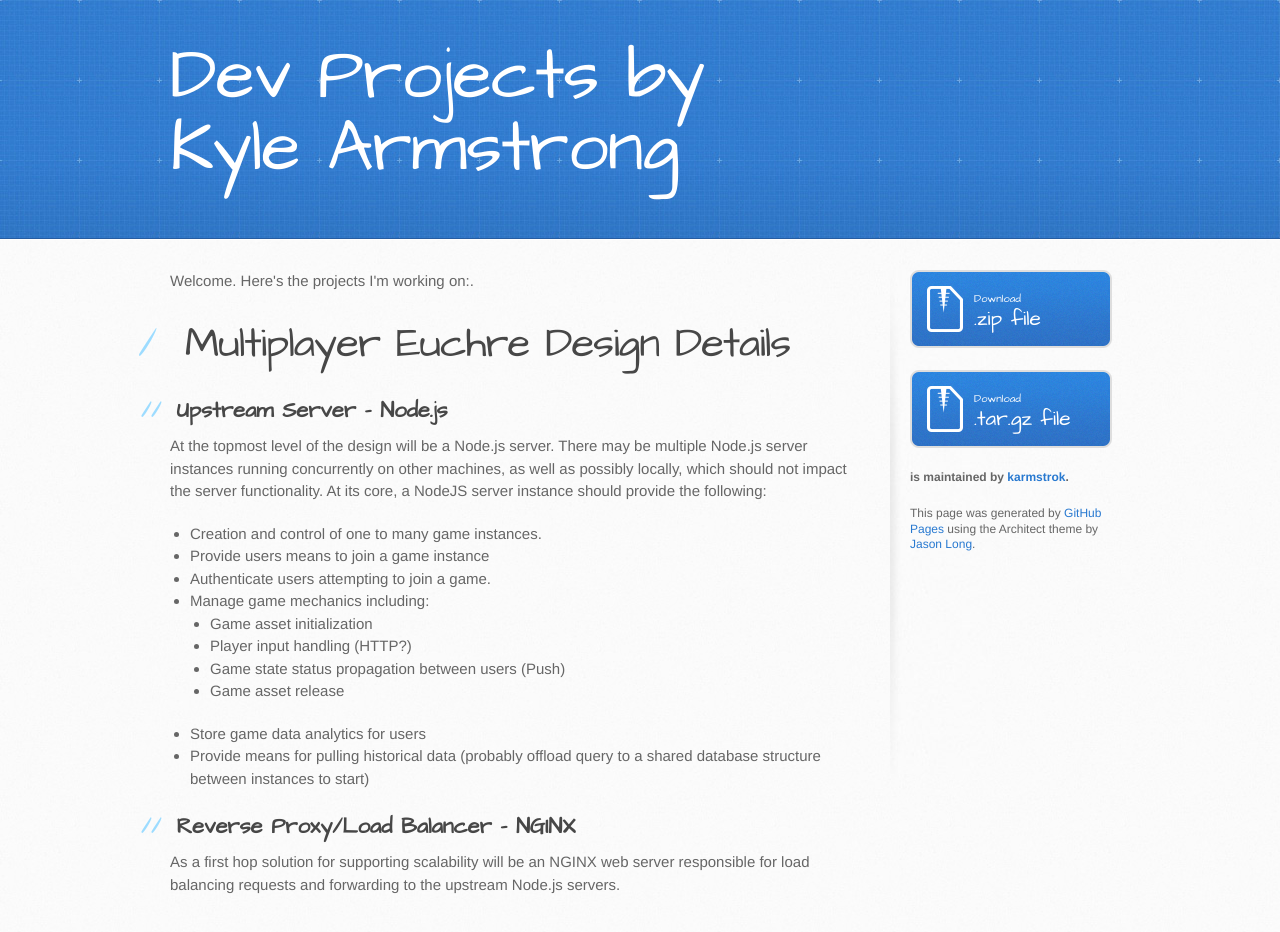
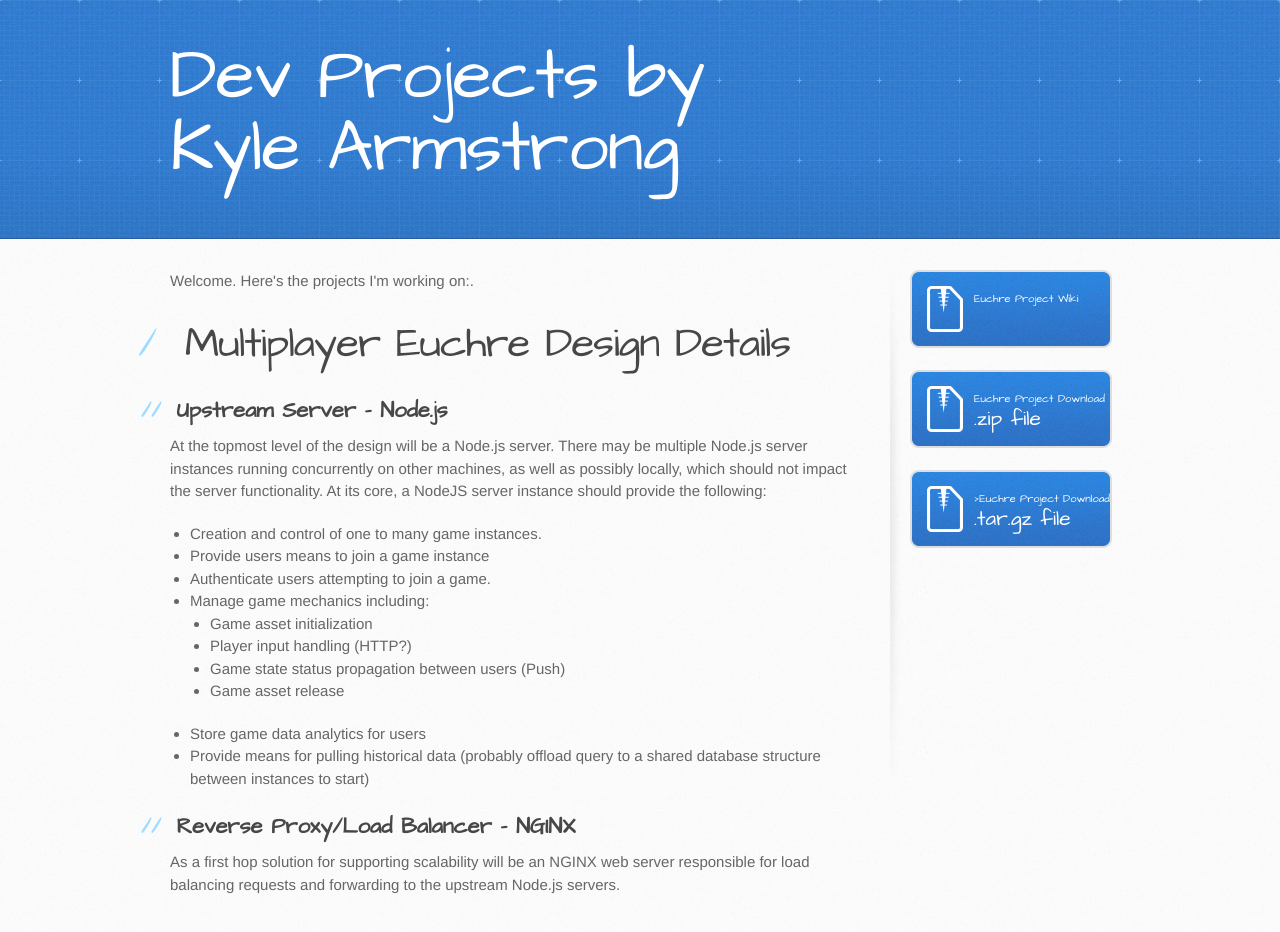
Before and after one commit to karmstrok/karmstrok.github.io, a plain HTML site: page index.html in a window 1280 px wide. Drawn offline with Linux system fonts and the light colour scheme.

Commit message:
Update index.html

```diff
--- a/index.html
+++ b/index.html
@@ -61,18 +61,17 @@ At its core, a NodeJS server instance should provide the following:</p>
         </section>
 
         <aside id="sidebar">
+           <a href="https://github.com/karmstrok/Euchre/wiki" class="button">
+            <small>Euchre Project Wiki</small>
+          </a>
           <a href="https://github.com/karmstrok/Euchre/zipball/master" class="button">
-            <small>Download</small>
+            <small>Euchre Project Download</small>
             .zip file
           </a>
           <a href="https://github.com/karmstrok/Euchre/tarball/master" class="button">
-            <small>Download</small>
+            <small>>Euchre Project Download</small>
             .tar.gz file
           </a>
-
-          <p class="repo-owner"><a href="https://github.com/karmstrok/Euchre"></a> is maintained by <a href="https://github.com/karmstrok">karmstrok</a>.</p>
-
-          <p>This page was generated by <a href="https://pages.github.com">GitHub Pages</a> using the Architect theme by <a href="https://twitter.com/jasonlong">Jason Long</a>.</p>
         </aside>
       </div>
     </div>
```
